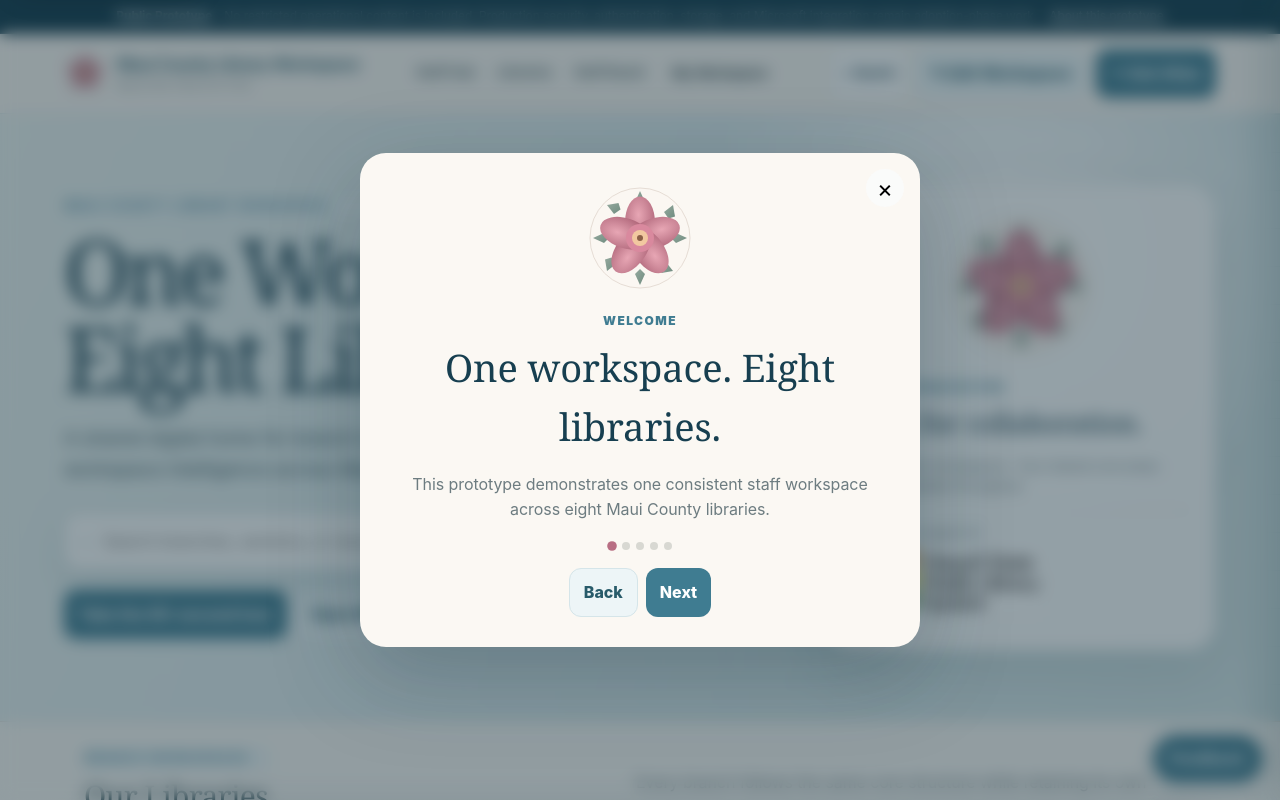
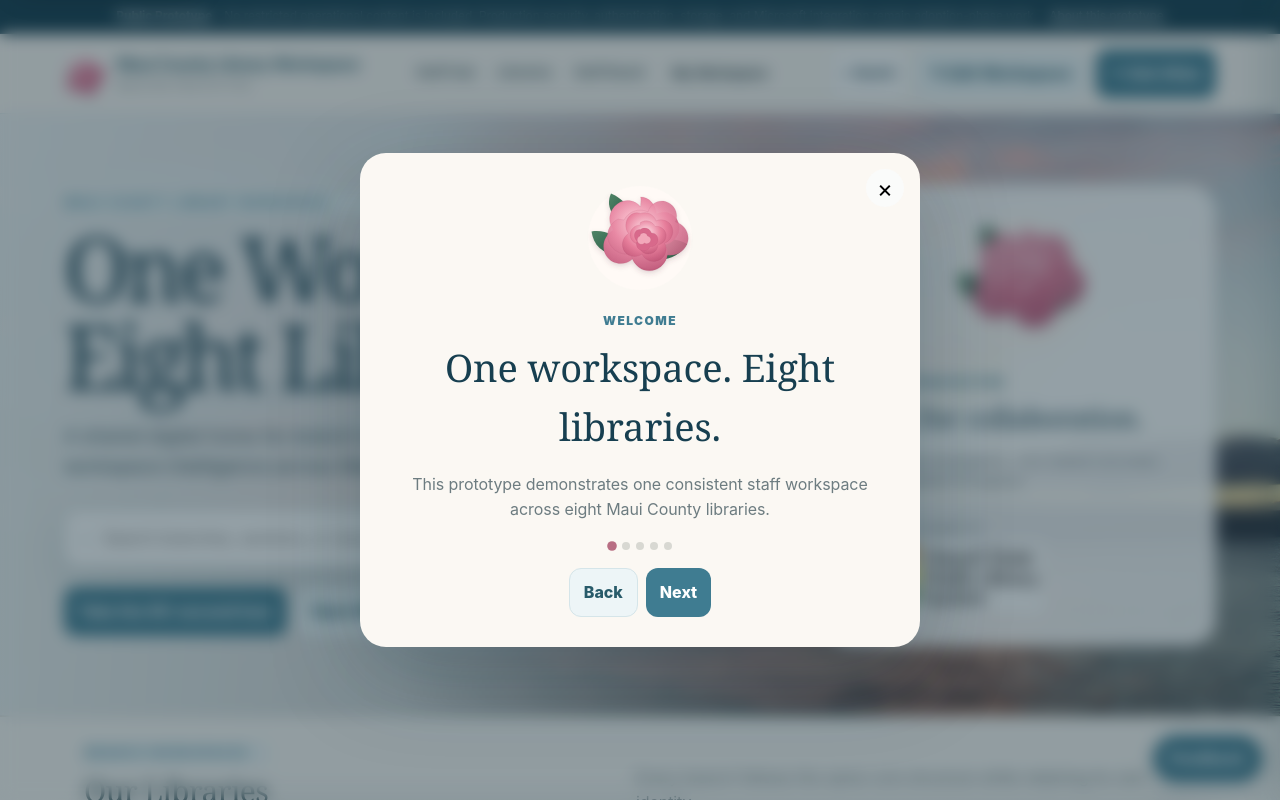
Before and after one commit to aakainrath1-321/maui-county-library-workspace, a Flask app: page / in a window 1280 px wide. Run offline with Flask 3, Linux system fonts and the light colour scheme.

Commit message:
Final Maui reskin and branch image fix

```diff
--- a/static/css/app.css
+++ b/static/css/app.css
@@ -624,3 +624,51 @@ html{scroll-behavior:smooth}body{background:linear-gradient(180deg,#fbfaf7 0%,#f
 
 /* Master branch identity assets */
 .branch-card-logo{width:54px;height:38px;object-fit:contain;object-position:left center;flex:0 0 auto}.dashboard-library-card-body{gap:10px}.dashboard-library-card-body>div{min-width:0;flex:1}.branch-page-logo{display:block;width:min(360px,85%);height:70px;object-fit:contain;object-position:left center;margin:0 0 16px}.snapshot-hspls img{max-width:190px;height:auto;object-fit:contain}@media(max-width:560px){.branch-card-logo{width:44px;height:32px}.branch-page-logo{height:56px}}
+
+/* === Live-layout Maui reskin: visual assets only === */
+.master-hero-bg{
+  background-image:
+    linear-gradient(90deg,rgba(247,251,250,.95) 0%,rgba(247,251,250,.86) 31%,rgba(247,251,250,.50) 53%,rgba(247,251,250,.18) 72%,rgba(247,251,250,.08) 100%),
+    linear-gradient(180deg,rgba(255,248,238,.12),rgba(22,61,78,.10)),
+    url('../assets/hero-maui-sunset.jpg') !important;
+  background-size:cover !important;
+  background-position:center 55% !important;
+  background-repeat:no-repeat !important;
+}
+.master-hero-bg:after{
+  content:"" !important;
+  position:absolute !important;
+  inset:0 !important;
+  background:linear-gradient(180deg,rgba(255,255,255,.06),rgba(255,255,255,0) 58%,rgba(27,65,78,.08)) !important;
+  background-image:none !important;
+  mask-image:none !important;
+  pointer-events:none;
+}
+.master-hero .island-line{display:none !important}
+.master-emblem-card>img{width:145px;height:145px;object-fit:contain}
+.wordmark img{object-fit:contain}
+@media(max-width:780px){
+  .master-hero-bg{background-position:62% center !important}
+  .master-hero-inner{background:linear-gradient(90deg,rgba(247,251,250,.90),rgba(247,251,250,.52))}
+}
+
+/* FINAL BRANCH IMAGE FRAME FIX — branch hero photos must fill their frame */
+.branch-image-wrap.branch-cover{
+  position:relative;
+  min-height:460px;
+  background:var(--ocean-soft);
+}
+.branch-image-wrap.branch-cover>img{
+  position:absolute !important;
+  inset:0 !important;
+  width:100% !important;
+  height:100% !important;
+  max-width:none !important;
+  object-fit:cover !important;
+  object-position:center center !important;
+  display:block;
+  z-index:1;
+}
+@media(max-width:780px){
+  .branch-image-wrap.branch-cover{min-height:300px}
+}
--- a/templates/base.html
+++ b/templates/base.html
@@ -10,7 +10,7 @@
   <title>{% block title %}Maui County Library Workspace Prototype{% endblock %}</title>
   <link rel="icon" href="{{ url_for('static',filename='favicon.svg') }}" type="image/svg+xml">
   <link rel="manifest" href="{{ url_for('manifest') }}">
-  <link rel="stylesheet" href="{{ url_for('static',filename='css/app.css', v='master-1') }}">
+  <link rel="stylesheet" href="{{ url_for('static',filename='css/app.css', v='maui-reskin-final-1') }}">
 </head>
 <body data-page="{% block page_id %}page{% endblock %}">
 <a class="skip-link" href="#mainContent">Skip to main content</a>
@@ -33,5 +33,5 @@
 <div class="tour" id="onboardingTour" aria-hidden="true"><div class="tour-card"><button class="icon-button tour-close" type="button" aria-label="Close tour">×</button><img src="{{ url_for('static',filename='assets/master-mark.svg') }}" alt="" class="tour-mark"><span class="kicker">Welcome</span><h2>One workspace. Eight libraries.</h2><p id="tourText">This prototype demonstrates a shared staff workspace across Maui County libraries.</p><div class="tour-progress" id="tourProgress"></div><div class="tour-actions"><button class="soft-button" id="tourBack">Back</button><button class="primary-button" id="tourNext">Next</button></div></div></div>
 <div class="scrim" id="scrim"></div><div class="toast" id="toast" role="status" aria-live="polite"></div>
 <script>window.MCLW={{ branches|tojson }};</script>
-<script src="{{ url_for('static',filename='js/app.js', v='master-1') }}"></script>
+<script src="{{ url_for('static',filename='js/app.js', v='maui-reskin-final-1') }}"></script>
 </body></html>
```
Also changed, not shown: static/assets/hero-maui-sunset.jpg (added), static/assets/master-mark.svg, static/favicon.svg.
